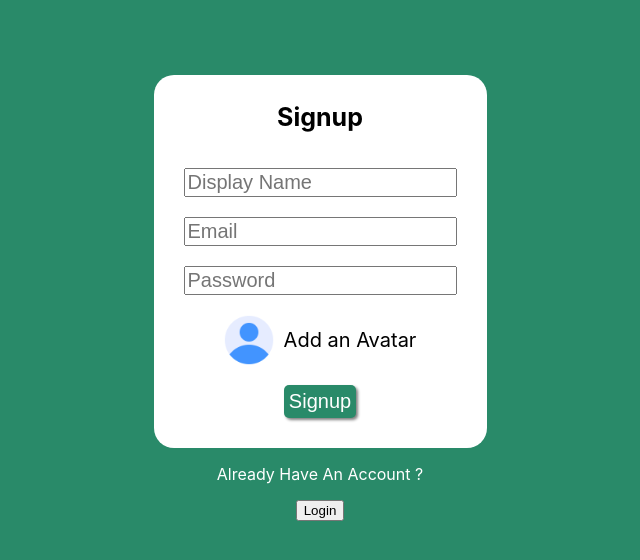
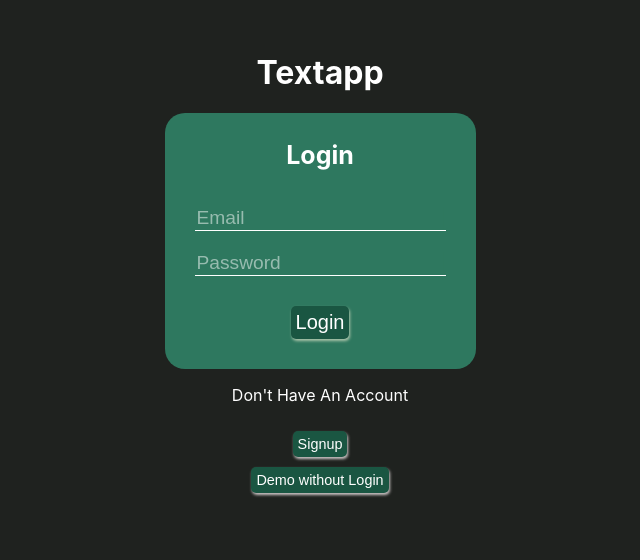
Before and after one commit to ranjit-t/Whatsapp-Like-Chat, a React (Create React App) app: page / in a window 1280 px wide. Shown: the part 102-662 px from the top of the page, without its empty margins (320-960 px from the left). Built offline with nearby package versions, Linux system fonts and the light colour scheme.

Commit message:
signup profile pic and chat init

```diff
--- a/package.json
+++ b/package.json
@@ -6,9 +6,11 @@
     "@testing-library/jest-dom": "^5.16.5",
     "@testing-library/react": "^13.4.0",
     "@testing-library/user-event": "^13.5.0",
+    "firebase": "^9.18.0",
     "react": "^18.2.0",
     "react-dom": "^18.2.0",
     "react-scripts": "5.0.1",
+    "react-toastify": "^9.1.2",
     "sass": "^1.60.0",
     "web-vitals": "^2.1.4"
   },
--- a/src/App.css
+++ b/src/App.css
@@ -8,4 +8,5 @@ body,
 html {
   padding: none;
   margin: none;
+  -webkit-tap-highlight-color: transparent;
 }
--- a/src/App.js
+++ b/src/App.js
@@ -6,13 +6,17 @@ import Login from "./components/Login";
 import "./styles.scss";
 import "./stylesmobile.scss";
 
+import { ToastContainer } from "react-toastify";
+import "react-toastify/dist/ReactToastify.css";
+// import { toast } from "react-toastify";
+
 function App() {
   const [user, setUser] = useState(false);
   const [account, setAccount] = useState(true);
 
   useEffect(() => {
     setUser(false);
-    setAccount(false);
+    setAccount(true);
   }, []);
   const handleAccount = () => {
     setAccount((prev) => !prev);
@@ -29,6 +33,12 @@ function App() {
       ) : (
         <Signup handleUser={handleUser} handleAccount={handleAccount}></Signup>
       )}
+      <ToastContainer
+        position="top-center"
+        autoClose={3000}
+        draggable
+        pauseOnHover
+      ></ToastContainer>
     </div>
   );
 }
--- a/src/components/Homepage.jsx
+++ b/src/components/Homepage.jsx
@@ -2,12 +2,11 @@ import React, { useEffect, useState } from "react";
 import Chat from "../componentssub/Chat";
 import Users from "../componentssub/Users";
 
-export default function Chatpage() {
+export default function Chatpage({ handleUser, handleAccount }) {
   const [windowWidth, setwindowWidth] = useState(window.innerWidth);
   useEffect(() => {
     function handleResize() {
       setwindowWidth(window.innerWidth);
-      // console.log(windowWidth);
     }
     window.addEventListener("resize", handleResize);
   }, []);
@@ -18,14 +17,15 @@ export default function Chatpage() {
         <div className="home-page">
           <h1>Textapp</h1>
           <div className="chat-wrapper">
-            <Users></Users>
+            <Users handleUser={handleUser}></Users>
             <Chat></Chat>
           </div>
         </div>
       ) : (
         <div className="mobile-home-page">
+          <h1>Textapp</h1>
           <div className="chat-wrapper">
-            <Users></Users>
+            <Users handleUser={handleUser}></Users>
           </div>
         </div>
       )}
--- a/src/components/Login.jsx
+++ b/src/components/Login.jsx
@@ -1,15 +1,48 @@
-import React from "react";
-// import "../styles.scss";
+import React, { useState } from "react";
+
+import { auth } from "../firebaseconfig/firebaseconfig";
+import { signInWithEmailAndPassword } from "@firebase/auth";
+import { toast } from "react-toastify";
 
 export default function Signup({ handleUser, handleAccount }) {
+  const [Email, setEmail] = useState("");
+  const [Password, setPassword] = useState("");
   return (
     <div className="sign-up">
-      <form>
+      <h1 style={{ marginTop: "-50px" }}>Textapp</h1>
+      <form
+        onSubmit={async (e) => {
+          e.preventDefault();
+          try {
+            await signInWithEmailAndPassword(auth, Email, Password);
+            toast.success("Welcome Back");
+            handleUser();
+          } catch (e) {
+            toast.error(e.message.slice(10, 100));
+          }
+        }}
+      >
         <h1>Login</h1>
-        <input type="email" placeholder="Email" required />
-        <input type="password" placeholder="Password" required />
+        <input
+          type="email"
+          placeholder="Email"
+          required
+          value={Email}
+          onChange={(e) => {
+            setEmail(e.target.value);
+          }}
+        />
+        <input
+          type="password"
+          placeholder="Password"
+          required
+          value={Password}
+          onChange={(e) => {
+            setPassword(e.target.value);
+          }}
+        />
         <input type="file" id="avatar" style={{ display: "none" }} />
-        <button>Signup</button>
+        <button>Login</button>
       </form>
 
       <p>Don't Have An Account</p>
@@ -25,7 +58,7 @@ export default function Signup({ handleUser, handleAccount }) {
           handleUser();
         }}
       >
-        Login Done
+        Demo without Login
       </button>
     </div>
   );
--- a/src/components/Signup.jsx
+++ b/src/components/Signup.jsx
@@ -1,19 +1,114 @@
-import React from "react";
-// import "../styles.scss";
+import React, { useState } from "react";
 import user from "../images/user.png";
 
+import { auth, db, storage } from "../firebaseconfig/firebaseconfig";
+import { createUserWithEmailAndPassword, updateProfile } from "@firebase/auth";
+import { serverTimestamp, setDoc, doc, collection } from "firebase/firestore";
+// import { getDownloadURL, listAll, ref, uploadBytes } from "firebase/storage";
+import { ref, uploadBytesResumable, getDownloadURL } from "firebase/storage";
+
+import { toast } from "react-toastify";
+
 export default function Signup({ handleUser, handleAccount }) {
+  const [Email, setEmail] = useState("");
+  const [Password, setPassword] = useState("");
+  const [DisplayName, setDisplayName] = useState("");
+  const [profileImage, setProfileImage] = useState(null);
+
   return (
     <div className="sign-up">
-      <form>
+      <h1 style={{ marginTop: "-50px" }}>Textapp</h1>
+      <form
+        onSubmit={async (e) => {
+          e.preventDefault();
+          try {
+            const userCred = await createUserWithEmailAndPassword(
+              auth,
+              Email,
+              Password
+            );
+
+            const imageRef = ref(storage, `${Email}.jpg`);
+
+            const uploadTask = uploadBytesResumable(imageRef, profileImage);
+
+            uploadTask.on(
+              "state_changed",
+              (snapshot) => {},
+              (error) => {
+                toast.error("Oops, an unexpected error");
+              },
+              () => {
+                getDownloadURL(uploadTask.snapshot.ref).then(
+                  async (downloadURL) => {
+                    // console.log("File available at", downloadURL);
+                    await updateProfile(auth.currentUser, {
+                      displayName: DisplayName.trim(),
+                      photoURL: downloadURL,
+                    });
+                    const userUID = userCred.user.uid;
+                    const formData = {
+                      uid: userUID,
+                      name: DisplayName,
+                      email: Email,
+                      photoURL: downloadURL,
+                      timestamp: serverTimestamp(),
+                    };
+
+                    await setDoc(doc(db, "users", userUID), formData);
+                    const chatRef = doc(collection(db, `chat-${Email}`));
+                    await setDoc(chatRef, {});
+                  }
+                );
+              }
+            );
+
+            toast.success("You are Registered");
+            handleUser();
+          } catch (e) {
+            toast.error(e.message.slice(10, 100));
+          }
+        }}
+      >
         <h1>Signup</h1>
-        <input type="text" placeholder="Display Name" required />
-        <input type="email" placeholder="Email" required />
-        <input type="password" placeholder="Password" required />
-        <input type="file" id="avatar" style={{ display: "none" }} />
+        <input
+          type="text"
+          placeholder="Display Name"
+          required
+          value={DisplayName}
+          onChange={(e) => {
+            setDisplayName(e.target.value);
+          }}
+        />
+        <input
+          type="email"
+          placeholder="Email"
+          required
+          value={Email}
+          onChange={(e) => {
+            setEmail(e.target.value);
+          }}
+        />
+        <input
+          type="password"
+          placeholder="Password"
+          required
+          value={Password}
+          onChange={(e) => {
+            setPassword(e.target.value);
+          }}
+        />
+        <input
+          type="file"
+          id="avatar"
+          style={{ display: "none" }}
+          onChange={(e) => {
+            setProfileImage(e.target.files[0]);
+          }}
+        />
         <label htmlFor="avatar">
           <img src={user} alt="avatar" className="avatar-alt" />
-          <span>Add an Avatar</span>
+          <span>Profile Picture</span>
         </label>
         <button>Signup</button>
       </form>
--- a/src/componentssub/Users.jsx
+++ b/src/componentssub/Users.jsx
@@ -2,10 +2,10 @@ import React from "react";
 import Friendslist from "./Friendslist";
 import Navbar from "./Navbar";
 
-export default function Users() {
+export default function Users({ handleUser }) {
   return (
     <div className="chat-users">
-      <Navbar></Navbar>
+      <Navbar handleUser={handleUser}></Navbar>
       <Friendslist></Friendslist>
     </div>
   );
--- /dev/null
+++ b/src/firebaseconfig/firebaseconfig.jsx
@@ -0,0 +1,19 @@
+import { initializeApp } from "firebase/app";
+import { getAuth } from "firebase/auth";
+import { getFirestore } from "firebase/firestore";
+import { getStorage } from "firebase/storage";
+
+const firebaseConfig = {
+  apiKey: "AIzaSyCZ5gn-kDjg3WCwhHmqWLyK0VcKlA0GrH0",
+  authDomain: "textapp-7d4a4.firebaseapp.com",
+  projectId: "textapp-7d4a4",
+  storageBucket: "textapp-7d4a4.appspot.com",
+  messagingSenderId: "622088732133",
+  appId: "1:622088732133:web:c0653185ec4ee3d703c30c",
+};
+
+initializeApp(firebaseConfig);
+
+export const auth = getAuth();
+export const db = getFirestore();
+export const storage = getStorage();
--- a/src/styles.scss
+++ b/src/styles.scss
@@ -1,11 +1,28 @@
 .sign-up {
-  background-color: rgb(41, 138, 105);
+  background-color: #1f221f;
   height: 100vh;
   width: 100%;
   display: flex;
   flex-direction: column;
   justify-content: center;
   align-items: center;
+  color: white;
+  button {
+    background-color: rgb(26, 86, 66);
+    border: none;
+    color: white;
+    padding: 5px;
+    box-shadow: 1px 2px 3px rgb(203, 197, 197);
+    border-radius: 5px;
+    font-size: 0.9em;
+    margin-top: 10px;
+  }
+  button:hover {
+    box-shadow: 1px 1px 3px rgb(203, 197, 197);
+  }
+  button:active {
+    background-color: rgb(30, 92, 71);
+  }
   p {
     color: white;
   }
@@ -17,23 +34,53 @@
     width: auto;
     margin-left: auto;
     margin-right: auto;
-    background-color: white;
+    background-color: rgb(46, 120, 95);
     padding: 10px 30px 30px 30px;
     row-gap: 20px;
     border-radius: 20px;
+    input:-webkit-autofill,
+    input:-webkit-autofill:hover,
+    input:-webkit-autofill:focus,
+    input:-webkit-autofill:active {
+      transition: background-color 5000s;
+      -webkit-text-fill-color: white !important;
+      background-color: rgb(46, 120, 95) !important;
+      font-size: 1.2em !important;
+    }
+    input[type="text"] {
+      background-color: rgb(46, 120, 95) !important;
+      background-image: none !important;
+    }
+    input {
+      background-color: rgb(46, 120, 95);
+      border: none;
+      outline: none;
+      border-bottom: 1px solid white;
+      font-size: 1.2em;
+      color: white;
+
+      &::placeholder {
+        border: none;
+        outline: none;
+        color: white;
+        background-color: rgb(46, 120, 95);
+        opacity: 0.5;
+      }
+    }
+
     h1 {
       font-size: 25px;
     }
     button {
-      background-color: rgb(41, 138, 105);
+      background-color: rgb(26, 86, 66);
       border: none;
       color: white;
       padding: 5px;
-      box-shadow: 2px 2px 3px grey;
+      box-shadow: 1px 2px 3px #abc4aa;
       border-radius: 5px;
     }
     button:hover {
-      box-shadow: 1px 1px 3px grey;
+      box-shadow: 1px 1px 3px #abc4aa;
     }
     button:active {
       background-color: rgb(30, 92, 71);
@@ -45,6 +92,7 @@
       display: flex;
       align-items: center;
       column-gap: 10px;
+      cursor: pointer;
       .avatar-alt {
         width: 50px;
         height: 50px;
@@ -55,6 +103,9 @@
 button {
   cursor: pointer;
 }
+
+//Chat Homepage
+
 .home-page {
   display: flex;
   flex-direction: column;
@@ -62,14 +113,19 @@ button {
   align-items: center;
   height: 100vh;
   width: 100%;
+
   color: white;
+  background-color: #1f221f;
   h1 {
     margin-top: -50px;
   }
   .chat-wrapper {
+    max-width: 1200px;
+    max-height: 800px;
+
     width: 90%;
     height: 80%;
-    border: 1px solid white;
+    // border: 1px solid white;
     border-radius: 20px;
     background-color: rgb(27, 119, 89);
     display: flex;
@@ -85,16 +141,51 @@ button {
         background-color: rgb(21, 56, 44);
         border-bottom: 1px solid grey;
         height: 80px;
+        position: relative;
+
+        //Disabling Text Select
+
+        -webkit-user-select: none;
+        -khtml-user-select: none;
+        -moz-user-select: -moz-none;
+        -o-user-select: none;
+        user-select: none;
+        p {
+          font-size: 25px;
+          font-weight: bolder;
+          cursor: pointer;
+        }
+        .profile-click {
+          position: absolute;
+          right: 35px;
+          top: 35px;
+          background-color: #1f221f;
+          height: 70px;
+          padding: 20px 20px;
+          display: flex;
+          flex-direction: column;
+          row-gap: 15px;
+          animation: profile-click-anime 0.1s linear;
+          overflow: hidden;
+          border-radius: 10px;
+          div {
+            font-size: 20px;
+            cursor: pointer;
+          }
+        }
+        @keyframes profile-click-anime {
+          0% {
+            height: 0;
+          }
+          100% {
+            height: 70px;
+          }
+        }
         img {
           width: 50px;
           height: 50px;
           object-fit: cover;
           border-radius: 50%;
-        }
-        p {
-          font-size: 25px;
-          font-weight: bolder;
-          cursor: pointer;
         }
       }
       .friend {
@@ -139,9 +230,25 @@ button {
         background-color: rgb(32, 98, 75);
       }
     }
+    .chat-conversations:before {
+      content: "";
+      width: 100%;
+      height: 100%;
+      left: 0;
+      opacity: 0.4;
+      z-index: -1;
+      background-image: url("/images/chat-background.jpg");
+      background-size: 1000px;
+      position: absolute;
+      overflow: hidden;
+    }
 
     .chat-conversations {
+      z-index: 10;
       height: 100%;
+      position: relative;
+      overflow: hidden;
+      background-color: #1f221f;
 
       .navbar-chat {
         display: flex;
@@ -207,7 +314,6 @@ button {
             border-radius: 10px 0px 10px 10px;
             margin-right: 20px;
             margin-left: 70px;
-
             background-color: rgb(90, 171, 241);
             color: white;
           }
```
Also changed, not shown: src/componentssub/Navbar.jsx (+39 -3 lines), src/stylesmobile.scss (+44 -7 lines), src/images/chat-background.jpg (added), 1 other file (tests, documents, lock files or other folders).
